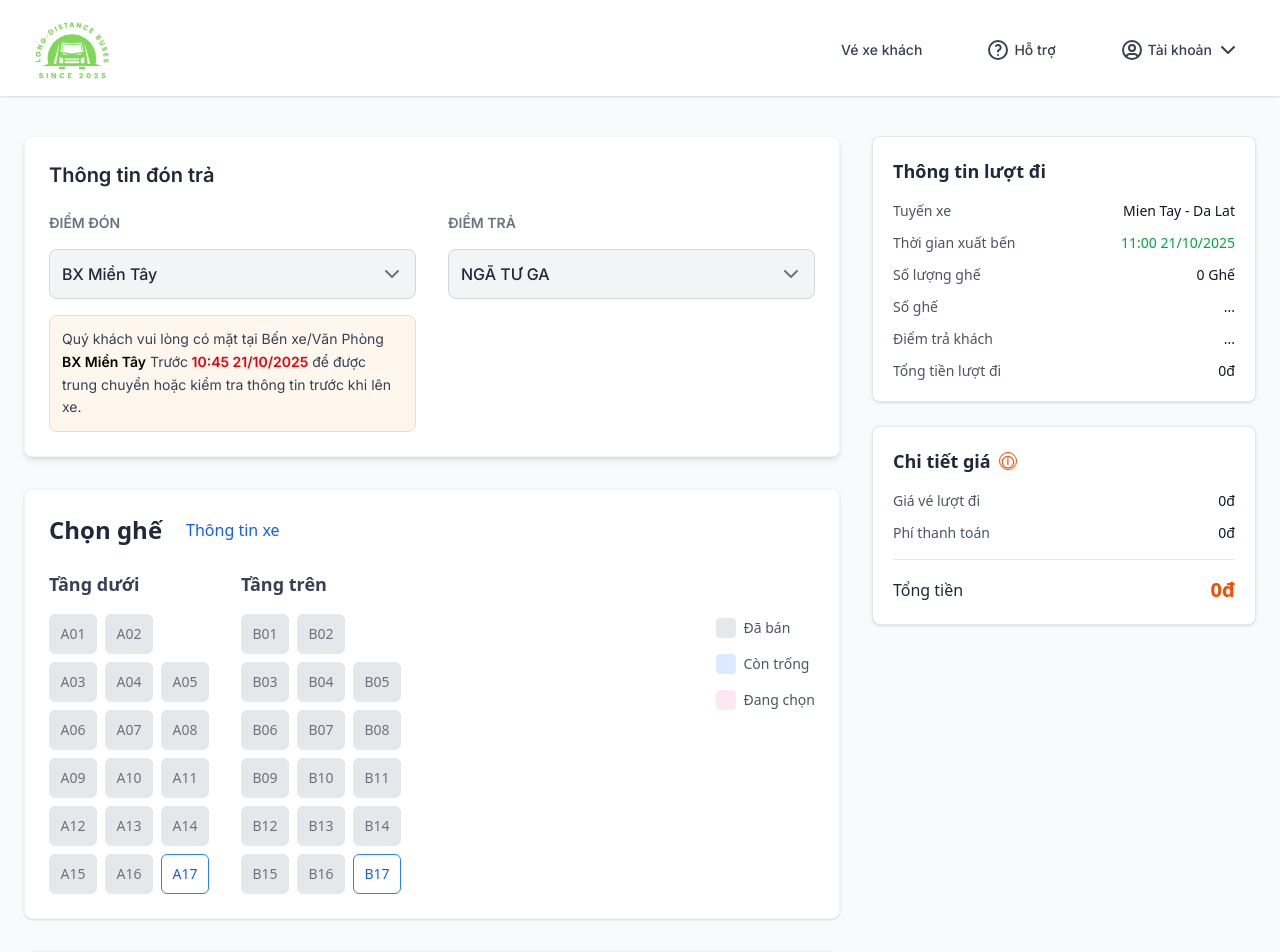
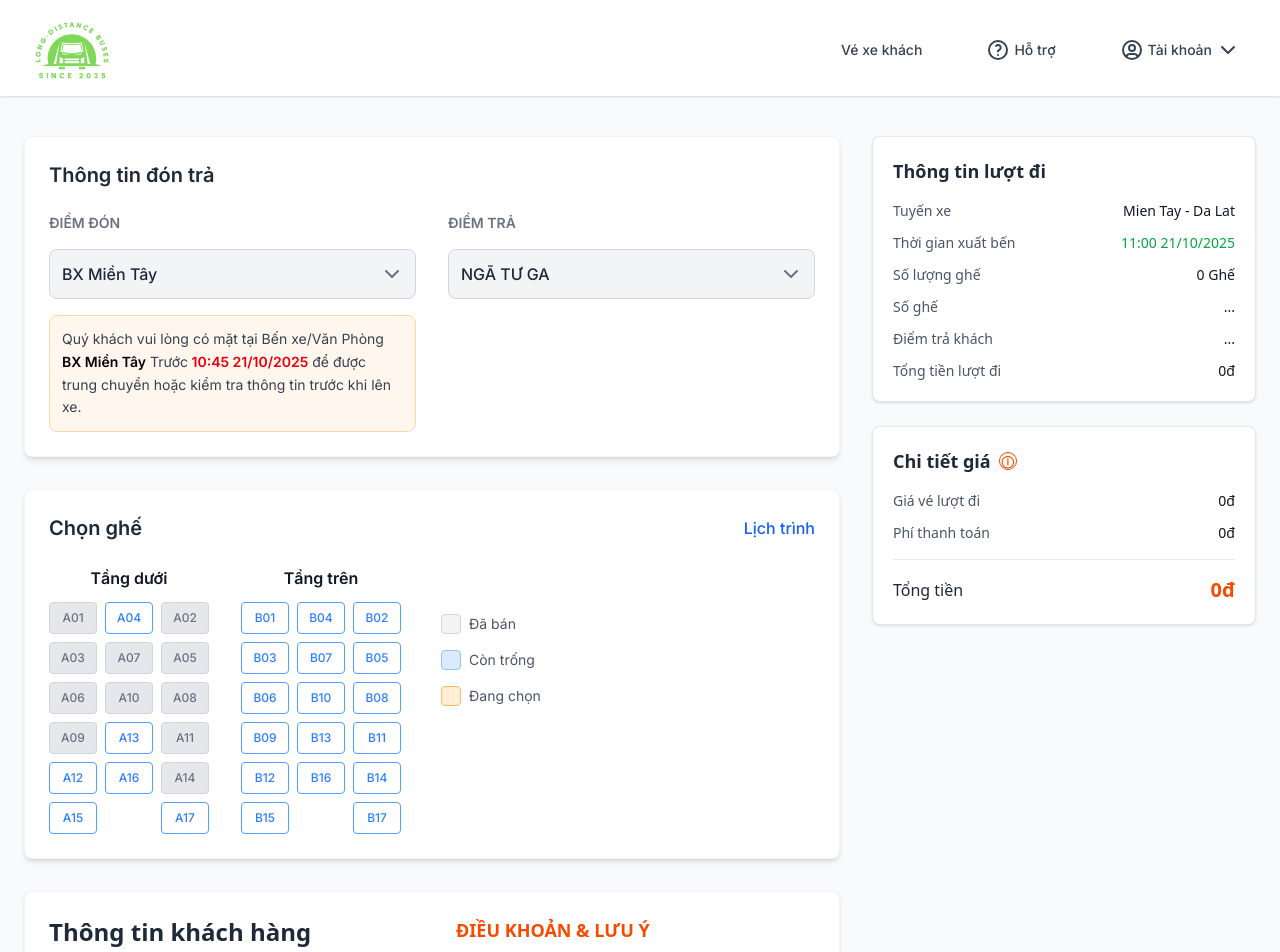
Before and after one commit to tranlinh102/front-coach-ticket-booking, a Next.js app: page /trip/1 in a window 1280 px wide. Shown: the top 952 px of the page. Built offline with nearby package versions, Linux system fonts and the light colour scheme.

Commit message:
21/10 14h27 done seatSelector

```diff
--- a/components/features/TicketDetail/SeatSelector.tsx
+++ b/components/features/TicketDetail/SeatSelector.tsx
@@ -1,89 +1,123 @@
-// Thêm "use client" ở đầu file vì chúng ta dùng useState
 "use client";
 
-import React, { useState } from 'react';
+import { CircleDenseIcon, CircleThinIcon } from '@/components/ui/Icon';
+import React, { useEffect, useRef, useState } from 'react';
 
-// --- DỮ LIỆU GHẾ (DEMO) ---
-// Layout ghế tầng dưới: mảng 2 chiều, 'null' là lối đi/khoảng trống
-const lowerDeckLayout = [
-  ['A01', 'A02', null],
-  ['A03', 'A04', 'A05'],
-  ['A06', 'A07', 'A08'],
-  ['A09', 'A10', 'A11'],
-  ['A12', 'A13', 'A14'],
-  ['A15', 'A16', 'A17'],
+const scheduleData = [
+  { time: "14:30", stop: "BX Miền Tây", address: "VP BX Miền Tây: 395 Kinh Dương Vương, P.An Lạc, Q.Bình Tân, TP.HCM", isFirst: true },
+  { time: "13:30", stop: "205 Phạm Ngũ Lão", address: "VP Phạm Ngũ Lão: 205 Phạm Ngũ Lão, P.Phạm Ngũ Lão, Q.1, TP.HCM" },
+  { time: "13:30", stop: "Đồng Đen", address: "VP Đồng Đen: 288 Đồng Đen, P. 10, Q. Tân Bình, TP Hồ Chí Minh" },
+  { time: "13:30", stop: "Lũy Bán Bích", address: "973 Lũy Bán Bích" },
+  { time: "13:30", stop: "43 Nguyễn Cư Trinh", address: "43 Nguyễn Cư Trinh, Phường Phạm Ngũ Lão, Quận 1, TP Hồ Chí Minh" },
+  { time: "13:30", stop: "BẠCH KHOA", address: "6B Đường số 2, Cư Xá Lữ Gia, Phường 15, Quận 11" },
 ];
 
-// Layout ghế tầng trên
-const upperDeckLayout = [
-  ['B01', 'B02', null],
-  ['B03', 'B04', 'B05'],
-  ['B06', 'B07', 'B08'],
-  ['B09', 'B10', 'B11'],
-  ['B12', 'B13', 'B14'],
-  ['B15', 'B16', 'B17'],
-];
+const VehicleInfoPopover: React.FC = () => {
+  return (
+    <div
+      className="absolute top-full right-0 mt-2 z-40 bg-white rounded-lg shadow-xl w-[410px] max-w-[90vw] border border-gray-200 overflow-hidden"
+      onClick={(e) => e.stopPropagation()}
+    >
+      <div className="max-h-[70vh]">
+        {/* Timeline Lịch trình */}
+        <div className="p-6 pb-0 relative overflow-y-auto max-h-[50vh]">
+          {scheduleData.map((item, index) => (
+            <div key={index} className="relative pb-6 flex">
+              {/* Thời gian */}
+              <span className="text-sm font-medium text-gray-600">
+                {item.time}
+              </span>
 
-// Danh sách các ghế ĐÃ BÁN (dựa theo ảnh)
-const soldSeats = new Set([
-  'A01', 'A02', 'A03', 'A04', 'A05', 'A06', 'A07', 'A08', 'A09', 'A10', 'A11',
-  'A12', 'A13', 'A14', 'A15', 'A16', // A17 trống
-  'B01', 'B02', 'B03', 'B04', 'B05', 'B06', 'B07', 'B08', 'B09', 'B10', 'B11',
-  'B12', 'B13', 'B14', 'B15', 'B16', // B17 trống
-]);
-// ------------------------------
+              {/* Nội dung điểm dừng */}
+              <div className="relative flex flex-col border-l-2 border-gray-200 pl-6 ml-4">
+                <h4 className="font-semibold text-gray-800">{item.stop}</h4>
+                <p className="text-sm text-gray-500">{item.address}</p>
 
-// Props cho từng item ghế
-type SeatItemProps = {
-  seatId: string | null;
-  isSelected: boolean;
-  isSold: boolean;
-  onSelect: (id: string) => void;
-};
+                {item.isFirst && (
+                  <div className="absolute -left-[13px] top-0 text-green-500">
+                    <CircleDenseIcon />
+                  </div>
+                )}
 
-// Component con cho MỖI CHIẾC GHẾ
-const SeatItem: React.FC<SeatItemProps> = ({
-  seatId,
-  isSelected,
-  isSold,
-  onSelect,
-}) => {
-  // 1. Nếu seatId là null, render khoảng trống (lối đi)
-  if (!seatId) {
-    return <div className="w-12 h-10"></div>;
-  }
+                {!item.isFirst && (
+                  <div className="absolute -left-[13px] top-0 text-gray-400">
+                    <CircleThinIcon />
+                  </div>
+                )}
+              </div>
+            </div>
+          ))}
+        </div>
 
-  // 2. Xác định style dựa trên trạng thái
-  let seatStyle =
-    'bg-white border-blue-500 text-blue-600 cursor-pointer hover:bg-blue-50'; // 1. Trống (Available)
-
-  if (isSold) {
-    seatStyle = 'bg-gray-200 border-gray-200 text-gray-500 cursor-not-allowed'; // 2. Đã bán (Sold)
-  }
-
-  if (isSelected) {
-    seatStyle = 'bg-pink-100 border-pink-400 text-pink-600 cursor-pointer'; // 3. Đang chọn (Selecting)
-  }
-
-  // 3. Xử lý click
-  const handleClick = () => {
-    if (!isSold) {
-      onSelect(seatId);
-    }
-  };
-
-  return (
-    <button
-      onClick={handleClick}
-      disabled={isSold}
-      className={`w-12 h-10 flex items-center justify-center rounded-md border text-sm font-medium transition-colors ${seatStyle}`}
-    >
-      {seatId}
-    </button>
+        {/* Lưu ý */}
+        <div className="p-4 bg-gray-100 rounded-md text-sm text-gray-600 leading-relaxed max-h-[20vh]">
+          <p className="font-semibold mb-2 text-gray-800">Lưu ý</p>
+          <p>Thời gian các mốc lịch trình là thời gian dự kiến. Lịch trình này có thể thay đổi tuỳ vào tình hình thực tế xuất bến sớm hay trễ.</p>
+        </div>
+      </div>
+    </div>
   );
 };
 
-// Component con cho CHÚ THÍCH (Legend)
+type SeatStatus = "available" | "sold";
+interface Seat {
+  id: string;
+  status: SeatStatus;
+}
+
+const lowerCol1: Seat[] = [
+  { id: "A01", status: "sold" },
+  { id: "A03", status: "sold" },
+  { id: "A06", status: "sold" },
+  { id: "A09", status: "sold" },
+  { id: "A12", status: "available" },
+  { id: "A15", status: "available" },
+];
+
+const lowerCol2: Seat[] = [
+  { id: "A04", status: "available" },
+  { id: "A07", status: "sold" },
+  { id: "A10", status: "sold" },
+  { id: "A13", status: "available" },
+  { id: "A16", status: "available" },
+];
+
+const lowerCol3: Seat[] = [
+  { id: "A02", status: "sold" },
+  { id: "A05", status: "sold" },
+  { id: "A08", status: "sold" },
+  { id: "A11", status: "sold" },
+  { id: "A14", status: "sold" },
+  { id: "A17", status: "available" },
+];
+
+const upperCol1: Seat[] = [
+  { id: "B01", status: "available" },
+  { id: "B03", status: "available" },
+  { id: "B06", status: "available" },
+  { id: "B09", status: "available" },
+  { id: "B12", status: "available" },
+  { id: "B15", status: "available" },
+];
+
+const upperCol2: Seat[] = [
+  { id: "B04", status: "available" },
+  { id: "B07", status: "available" },
+  { id: "B10", status: "available" },
+  { id: "B13", status: "available" },
+  { id: "B16", status: "available" },
+];
+
+const upperCol3: Seat[] = [
+  { id: "B02", status: "available" },
+  { id: "B05", status: "available" },
+  { id: "B08", status: "available" },
+  { id: "B11", status: "available" },
+  { id: "B14", status: "available" },
+  { id: "B17", status: "available" },
+];
+
+// Component CHÚ THÍCH (Legend)
 type LegendItemProps = {
   colorClass: string;
   label: string;
@@ -96,97 +130,125 @@ const LegendItem: React.FC<LegendItemProps> = ({ colorClass, label }) => (
   </div>
 );
 
-// Component CHÍNH
 const SeatSelector: React.FC = () => {
-  // State quản lý các ghế ĐANG CHỌN (dùng Set để tối ưu)
-  const [selectedSeats, setSelectedSeats] = useState<Set<string>>(new Set());
+  const [selectedSeats, setSelectedSeats] = useState<string[]>([]);
+  const [isModalOpen, setIsModalOpen] = useState(false);
 
-  // Hàm xử lý khi chọn/bỏ chọn ghế
-  const handleSelectSeat = (seatId: string) => {
-    // Tạo một bản sao của Set
-    const newSelectedSeats = new Set(selectedSeats);
+  const popoverRef = useRef<HTMLDivElement>(null);
 
-    if (newSelectedSeats.has(seatId)) {
-      newSelectedSeats.delete(seatId); // Bỏ chọn nếu đã chọn
-    } else {
-      newSelectedSeats.add(seatId); // Chọn nếu chưa chọn
+  useEffect(() => {
+    const handleClickOutside = (event: MouseEvent) => {
+      if (popoverRef.current && !popoverRef.current.contains(event.target as Node)) {
+        setIsModalOpen(false);
+      }
+    };
+
+    if (isModalOpen) {
+      document.addEventListener("mousedown", handleClickOutside);
     }
 
-    setSelectedSeats(newSelectedSeats);
+    return () => {
+      document.removeEventListener("mousedown", handleClickOutside);
+    };
+  }, [isModalOpen]);
+
+  const handleSelectSeat = (seatId: string, status: SeatStatus) => {
+    if (status === "sold") return;
+    setSelectedSeats((prev) => {
+      if (prev.includes(seatId)) {
+        return prev.filter((id) => id !== seatId);
+      } else {
+        return [...prev, seatId];
+      }
+    });
   };
 
   return (
-    <div className="max-w-4xl p-6 mx-auto bg-white border border-gray-100 rounded-lg shadow-sm font-sans">
+    <div className="relative max-w-4xl p-6 mx-auto bg-white border border-gray-100 rounded-lg shadow-md">
       {/* Tiêu đề */}
-      <div className="flex items-center gap-6 mb-6">
-        <h2 className="text-2xl font-semibold text-gray-800">Chọn ghế</h2>
-        <a
-          href="#"
-          className="text-blue-600 hover:underline font-medium"
-        >
-          Thông tin xe
-        </a>
+      <div className="flex items-center justify-between gap-6 mb-6 w-full">
+        <h2 className="flex items-center text-xl font-semibold text-gray-800">Chọn ghế</h2>
+
+        <div className="relative" ref={popoverRef}>
+          <button
+            type="button"
+            onClick={() => setIsModalOpen(!isModalOpen)}
+            className="cursor-pointer text-blue-600 hover:underline font-medium"
+          >
+            Lịch trình
+          </button>
+
+          {isModalOpen && <VehicleInfoPopover />}
+        </div>
       </div>
 
-      {/* Wrapper chính: chia Sơ đồ ghế và Chú thích */}
-      <div className="flex flex-col md:flex-row justify-between gap-10">
-
-        {/* === PHẦN SƠ ĐỒ GHẾ === */}
-        <div className="flex gap-8">
-
-          {/* TẦNG DƯỚI */}
-          <div className="flex flex-col gap-2">
-            <h3 className="text-lg font-semibold text-gray-700 mb-2">
-              Tầng dưới
-            </h3>
-            <div className="flex flex-col gap-2">
-              {lowerDeckLayout.map((row, rowIndex) => (
-                <div key={rowIndex} className="flex gap-2">
-                  {row.map((seatId) => (
-                    <SeatItem
-                      key={seatId || `empty-lower-${rowIndex}-${Math.random()}`}
-                      seatId={seatId}
-                      isSelected={seatId ? selectedSeats.has(seatId) : false}
-                      isSold={seatId ? soldSeats.has(seatId) : false}
-                      onSelect={handleSelectSeat}
-                    />
-                  ))}
+      {/* Sơ đồ ghế và Chú thích (giữ nguyên) */}
+      <div className="flex flex-col md:flex-row gap-10">
+        {/* === SƠ ĐỒ GHẾ === */}
+        <div className="grid grid-cols-1 md:grid-cols-2 gap-8 max-w-lg">
+          {/* Tầng dưới */}
+          <div className="flex flex-col items-center">
+            <h4 className="font-semibold mb-3">Tầng dưới</h4>
+            <div className="flex gap-2">
+              {[lowerCol1, lowerCol2, lowerCol3].map((col, colIndex) => (
+                <div key={colIndex} className="flex flex-col gap-2">
+                  {col.map((seat) => {
+                    const isSelected = selectedSeats.includes(seat.id);
+                    const isDisabled = seat.status === "sold";
+                    let seatClass = "bg-white border-blue-400 text-blue-500 hover:bg-blue-50";
+                    if (isDisabled) seatClass = "bg-gray-200 border-gray-300 text-gray-500 cursor-not-allowed";
+                    if (isSelected) seatClass = "bg-orange-50 border-orange-400 text-orange-500";
+                    return (
+                      <button
+                        key={seat.id}
+                        onClick={() => handleSelectSeat(seat.id, seat.status)}
+                        disabled={isDisabled}
+                        className={`cursor-pointer w-12 h-8 text-xs rounded border flex items-center justify-center font-medium transition-colors ${seatClass}`}
+                      >
+                        {seat.id}
+                      </button>
+                    );
+                  })}
                 </div>
               ))}
             </div>
           </div>
 
-          {/* TẦNG TRÊN */}
-          <div className="flex flex-col gap-2">
-            <h3 className="text-lg font-semibold text-gray-700 mb-2">
-              Tầng trên
-            </h3>
-            <div className="flex flex-col gap-2">
-              {upperDeckLayout.map((row, rowIndex) => (
-                <div key={rowIndex} className="flex gap-2">
-                  {row.map((seatId) => (
-                    <SeatItem
-                      key={seatId || `empty-upper-${rowIndex}-${Math.random()}`}
-                      seatId={seatId}
-                      isSelected={seatId ? selectedSeats.has(seatId) : false}
-                      isSold={seatId ? soldSeats.has(seatId) : false}
-                      onSelect={handleSelectSeat}
-                    />
-                  ))}
+          {/* Tầng trên */}
+          <div className="flex flex-col items-center">
+            <h4 className="font-semibold mb-3">Tầng trên</h4>
+            <div className="flex gap-2">
+              {[upperCol1, upperCol2, upperCol3].map((col, colIndex) => (
+                <div key={colIndex} className="flex flex-col gap-2">
+                  {col.map((seat) => {
+                    const isSelected = selectedSeats.includes(seat.id);
+                    const isDisabled = seat.status === "sold";
+                    let seatClass = "bg-white border-blue-400 text-blue-500 hover:bg-blue-50";
+                    if (isDisabled) seatClass = "bg-gray-200 border-gray-300 text-gray-500 cursor-not-allowed";
+                    if (isSelected) seatClass = "bg-orange-50 border-orange-400 text-orange-500";
+                    return (
+                      <button
+                        key={seat.id}
+                        onClick={() => handleSelectSeat(seat.id, seat.status)}
+                        disabled={isDisabled}
+                        className={`cursor-pointer w-12 h-8 text-xs rounded border flex items-center justify-center font-medium transition-colors ${seatClass}`}
+                      >
+                        {seat.id}
+                      </button>
+                    );
+                  })}
                 </div>
               ))}
             </div>
           </div>
-
         </div>
 
-        {/* === PHẦN CHÚ THÍCH === */}
-        <div className="flex flex-col gap-4 pt-12"> {/* pt-12 để căn lề giống ảnh */}
-          <LegendItem colorClass="bg-gray-200 border border-gray-200" label="Đã bán" />
-          <LegendItem colorClass="bg-blue-100 border border-blue-100" label="Còn trống" />
-          <LegendItem colorClass="bg-pink-100 border border-pink-100" label="Đang chọn" />
+        {/* === CHÚ THÍCH === */}
+        <div className="flex flex-col gap-4 pt-12">
+          <LegendItem colorClass="bg-gray-100 border border-gray-300" label="Đã bán" />
+          <LegendItem colorClass="bg-blue-100 border border-blue-300" label="Còn trống" />
+          <LegendItem colorClass="bg-orange-100 border border-orange-300" label="Đang chọn" />
         </div>
-
       </div>
     </div>
   );
```
Also changed, not shown: components/ui/Icon.tsx (+19 -0 lines).
